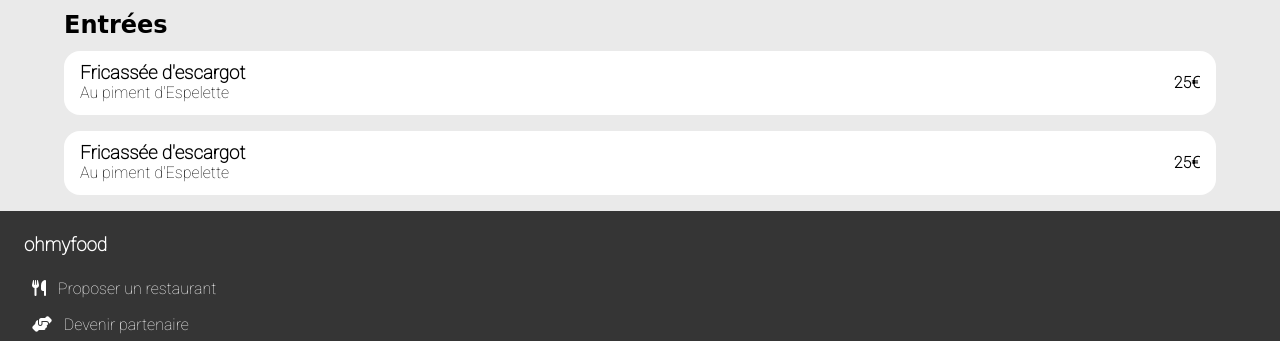
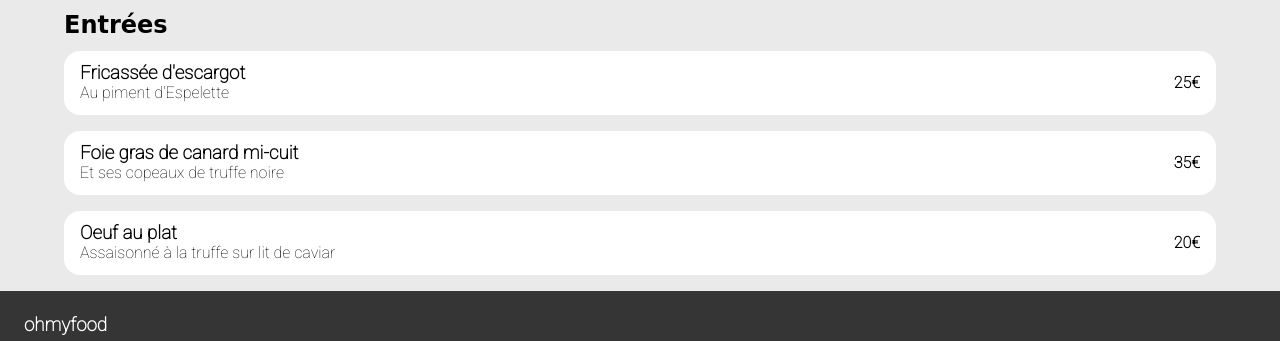
Before and after one commit to florian7788/MalinvaudFlorian_3_25102021, a plain HTML site: page menu1.html in a window 1280 px wide. Shown: the part 459-800 px from the top of the page. Drawn offline with Linux system fonts and the light colour scheme; a web font is replaced by a local one.

Commit message:
test reprise

```diff
--- a/menu1.html
+++ b/menu1.html
@@ -42,10 +42,20 @@
         </div>
         <div>
           <article>
-            <h3>Fricassée d'escargot</h3>
-            <p>Au piment d'Espelette</p>
+            <h3>Foie gras de canard mi-cuit</h3>
+            <p>Et ses copeaux de truffe noire</p>
           </article>
-          <strong>25€</strong>
+          <strong>35€</strong>
+          <button>
+            <svg role="img" xmlns="http://www.w3.org/2000/svg" viewBox="0 0 512 512"><path fill="currentColor" d="M504 256c0 136.967-111.033 248-248 248S8 392.967 8 256 119.033 8 256 8s248 111.033 248 248zM227.314 387.314l184-184c6.248-6.248 6.248-16.379 0-22.627l-22.627-22.627c-6.248-6.249-16.379-6.249-22.628 0L216 308.118l-70.059-70.059c-6.248-6.248-16.379-6.248-22.628 0l-22.627 22.627c-6.248 6.248-6.248 16.379 0 22.627l104 104c6.249 6.249 16.379 6.249 22.628.001z"></path></svg>
+          </button>
+        </div>
+        <div>
+          <article>
+            <h3>Oeuf au plat</h3>
+            <p>Assaisonné à la truffe sur lit de caviar</p>
+          </article>
+          <strong>20€</strong>
           <button>
             <svg role="img" xmlns="http://www.w3.org/2000/svg" viewBox="0 0 512 512"><path fill="currentColor" d="M504 256c0 136.967-111.033 248-248 248S8 392.967 8 256 119.033 8 256 8s248 111.033 248 248zM227.314 387.314l184-184c6.248-6.248 6.248-16.379 0-22.627l-22.627-22.627c-6.248-6.249-16.379-6.249-22.628 0L216 308.118l-70.059-70.059c-6.248-6.248-16.379-6.248-22.628 0l-22.627 22.627c-6.248 6.248-6.248 16.379 0 22.627l104 104c6.249 6.249 16.379 6.249 22.628.001z"></path></svg>
           </button>
```
